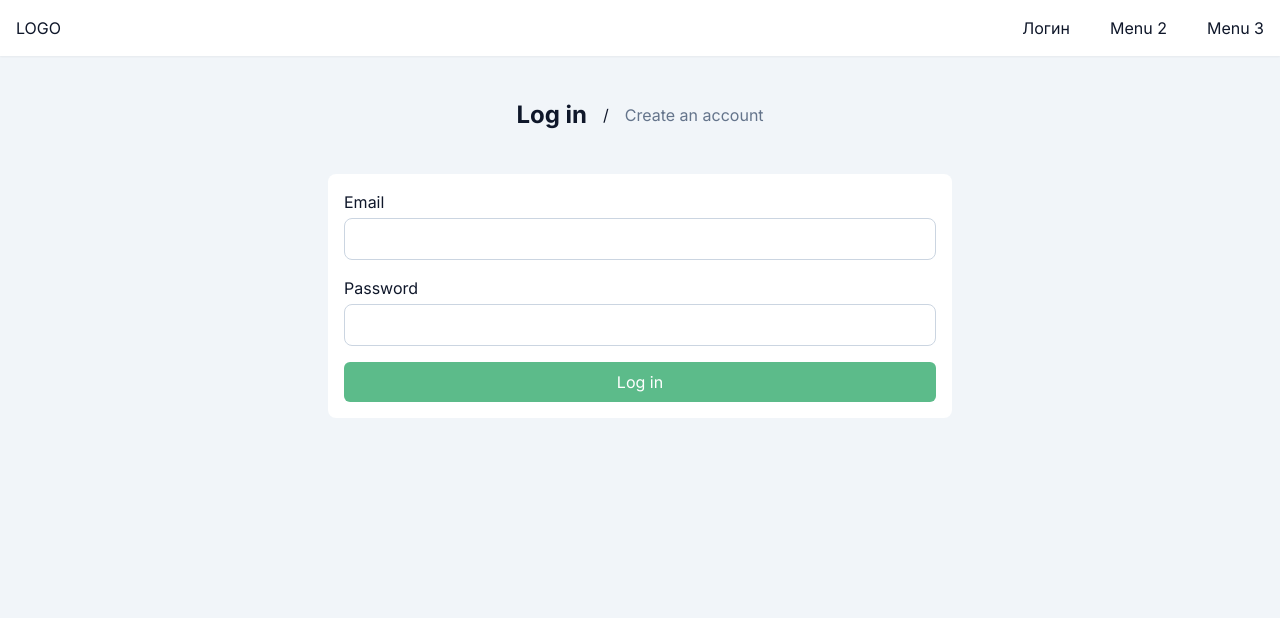
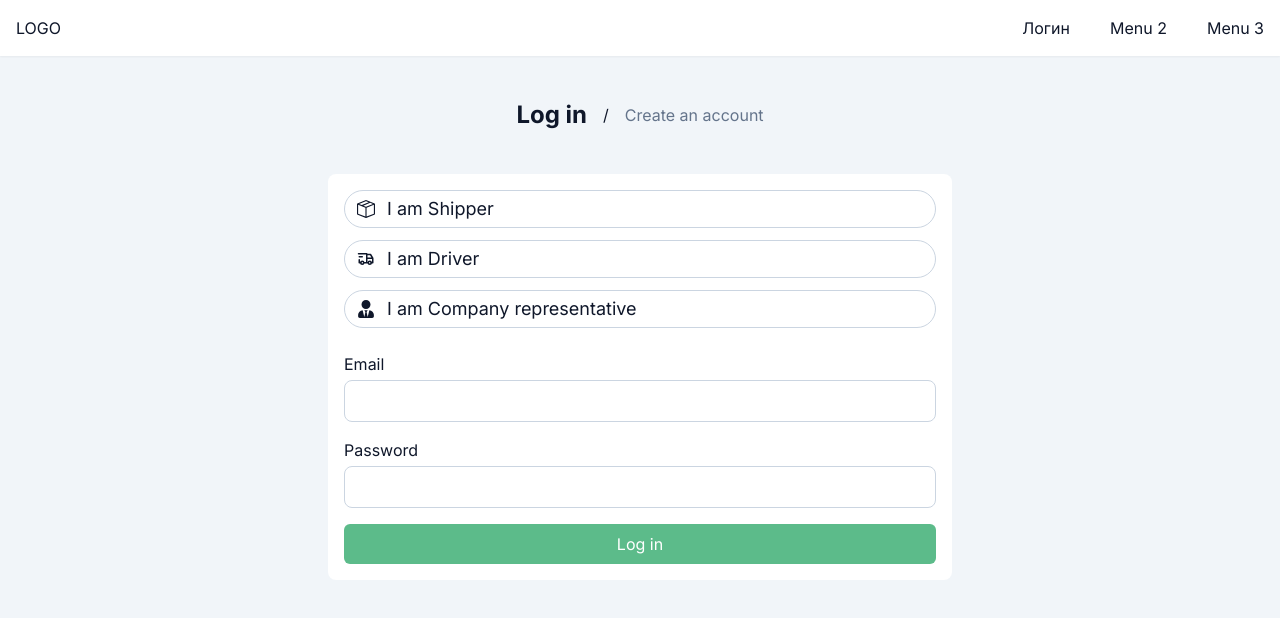
Before and after one commit to an4morph/cargo-hackaton, a Next.js app: page /login in a window 1280 px wide. Shown: the top 618 px of the page. Built offline with nearby package versions, Linux system fonts and the light colour scheme.

Commit message:
add login choose user type

```diff
--- a/src/app/(auth)/login/page.tsx
+++ b/src/app/(auth)/login/page.tsx
@@ -3,10 +3,13 @@
 import { BasicInput } from '@/components/input/base'
 import { PrimaryButton } from '@/components/button/primary'
 import { useForm } from 'react-hook-form'
+import { UserTypes } from '@/types/base.d'
+import { UserTypeRadioGroup } from '@/components/user-type-radio-group'
 
-export interface LoginFormData {
+interface LoginFormData {
   email: string
   password: string
+  userType: UserTypes
 }
 
 const LoginPage = (): JSX.Element => {
@@ -20,6 +23,13 @@ const LoginPage = (): JSX.Element => {
   return (
     <div className="flex justify-center items-center mt-10">
       <form className="paper p-4 w-full lg:w-1/2 2xl:w-1/3">
+        <UserTypeRadioGroup
+          className="mb-6"
+          registerData={register('userType', {
+            required: 'You should choose one of the type',
+          })}
+          error={errors.userType?.message}
+        />
         <BasicInput
           id="email"
           label="Email"
--- a/src/app/(auth)/signup/page.tsx
+++ b/src/app/(auth)/signup/page.tsx
@@ -3,9 +3,15 @@
 import { PrimaryButton } from '@/components/button/primary'
 import { BasicInput } from '@/components/input/base'
 import { UserTypeRadioGroup } from '@/components/user-type-radio-group'
-import { SignUpFormData } from '@/types/base.d'
+import { UserTypes } from '@/types/base.d'
 import { useForm } from 'react-hook-form'
 
+export interface SignUpFormData {
+  email: string
+  password: string
+  password2: string
+  userType: UserTypes
+}
 
 const SignUpPage = ():JSX.Element => {
   const { register, handleSubmit, formState: { errors }, getValues } = useForm<SignUpFormData>()
@@ -25,7 +31,9 @@ const SignUpPage = ():JSX.Element => {
       <form className="paper p-4 w-full lg:w-1/2 2xl:w-1/3">
         <UserTypeRadioGroup
           className="mb-6"
-          register={register}
+          registerData={register('userType', {
+            required: 'You should choose one of the type',
+          })}
           error={errors.userType?.message}
         />
 
--- a/src/components/user-type-radio-group/index.tsx
+++ b/src/components/user-type-radio-group/index.tsx
@@ -3,13 +3,12 @@ import style from './style.module.css'
 import { BsBoxSeam } from 'react-icons/bs'
 import { TbTruckDelivery } from 'react-icons/tb'
 import { FaUserTie, FaCheck } from 'react-icons/fa'
-import { UseFormRegister } from 'react-hook-form'
-import { SignUpFormData } from '@/types/base.d'
+import { UseFormRegisterReturn } from 'react-hook-form'
 import { ErrorText } from '../error'
 
 interface IProps {
   className?: string
-  register: UseFormRegister<SignUpFormData>
+  registerData: UseFormRegisterReturn
   error?: string
 }
 
@@ -31,7 +30,7 @@ const options = [
   },
 ]
 
-export const UserTypeRadioGroup = ({ className, register, error }: IProps): JSX.Element => {
+export const UserTypeRadioGroup = ({ className, registerData, error }: IProps): JSX.Element => {
   return (
     <fieldset className={cx(className, '')}>
       {
@@ -41,9 +40,7 @@ export const UserTypeRadioGroup = ({ className, register, error }: IProps): JSX.
               type="radio"
               id={value}
               value={value}
-              {...register('userType', {
-                required: 'You should choose one of the type',
-              })}
+              {...registerData}
             />
             <label htmlFor={value}>
               {icon}
```
Also changed, not shown: src/types/base.d.tsx (+0 -7 lines).
